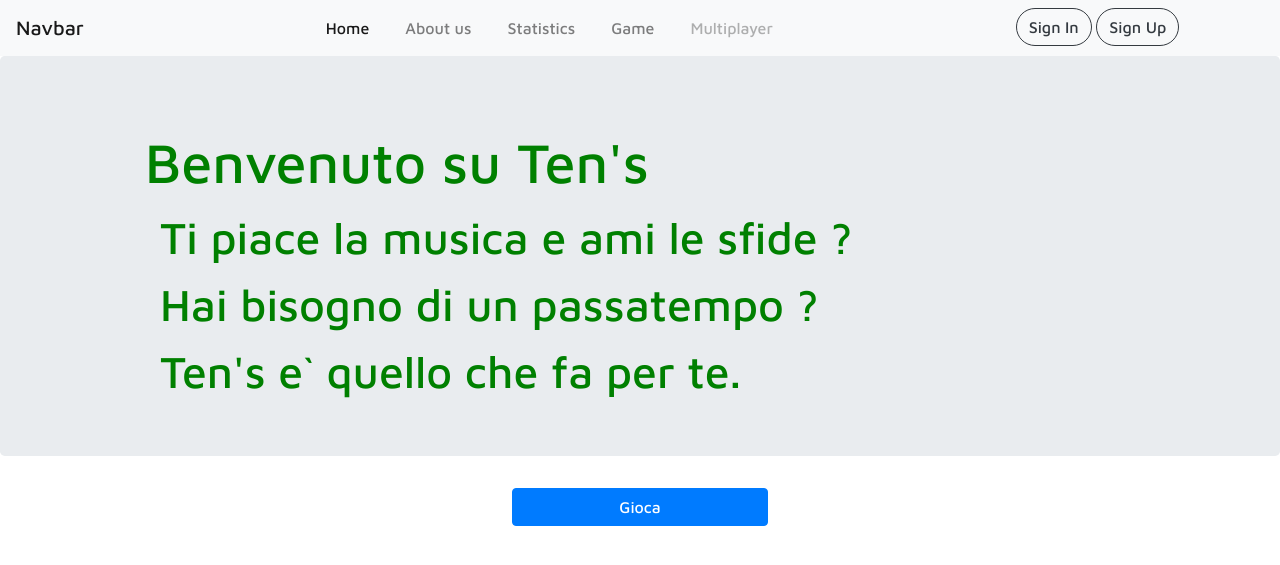
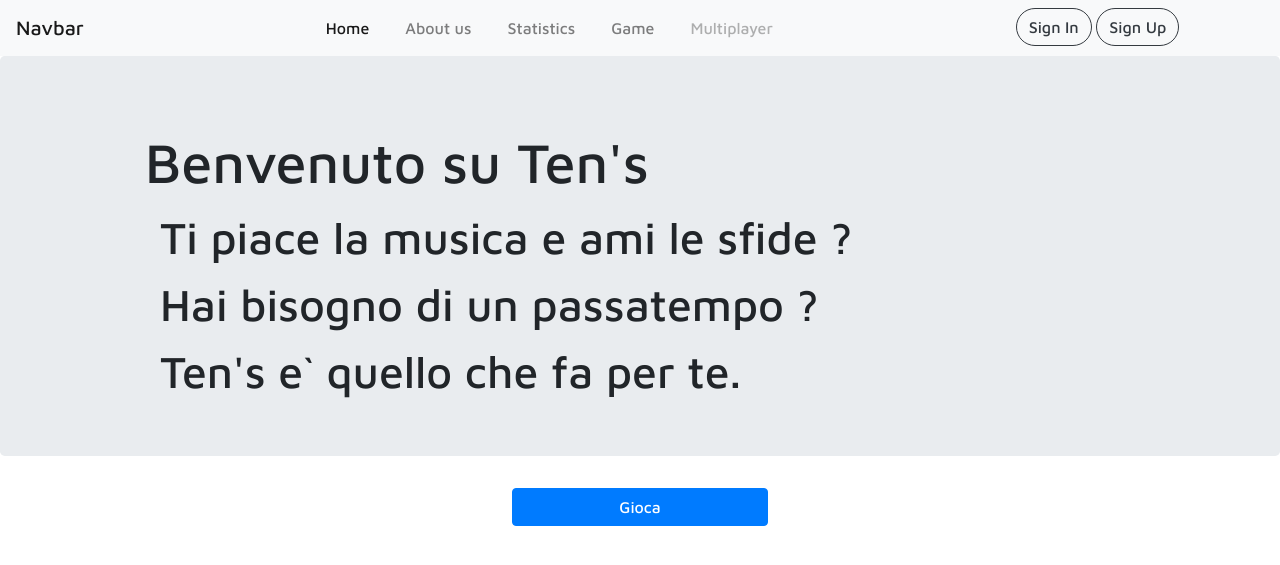
Before and after one commit to Leon1da/tens, a PHP site: page / in a window 1280 px wide. Shown: the top 565 px of the page. Run offline with PHP 8.4, Linux system fonts and the light colour scheme; some libraries are stand-ins or nearby versions.

```diff
--- a/css/style.css
+++ b/css/style.css
@@ -212,10 +212,10 @@ body{
     /*#third{*/
     /*    font-size: 1.5rem;*/
     /*}*/
-    body{
-        color: blue;
+    /*body{*/
+    /*    color: blue;*/
 
-    }
+    /*}*/
 }
 
 /*// Medium devices (tablets, 768px and up)*/
@@ -246,9 +246,9 @@ body{
     /*    font-size: 2rem;*/
     /*}*/
 
-    body{
-        color: red;
-    }
+    /*body{*/
+    /*    color: red;*/
+    /*}*/
 }
 
 /*// Large devices (desktops, 992px and up)*/
@@ -281,9 +281,9 @@ body{
     /*    font-size: 2rem;*/
     /*}*/
 
-    body{
-        color: yellow;
-    }
+    /*body{*/
+    /*    color: yellow;*/
+    /*}*/
 }
 
 /*// Extra large devices (large desktops, 1200px and up)*/
@@ -314,7 +314,7 @@ body{
     #third{
         font-size: 2.8rem;
     }
-    body{
-        color: green;
-    }
+    /*body{*/
+    /*    color: green;*/
+    /*}*/
 }
```
